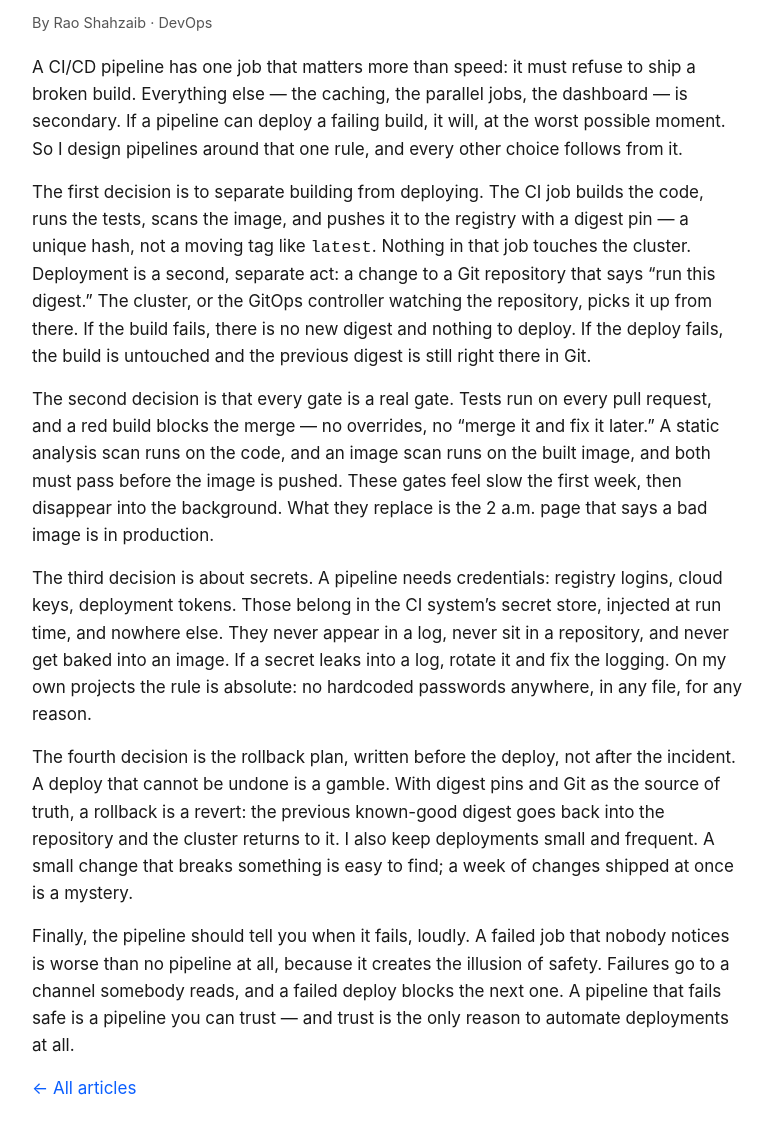
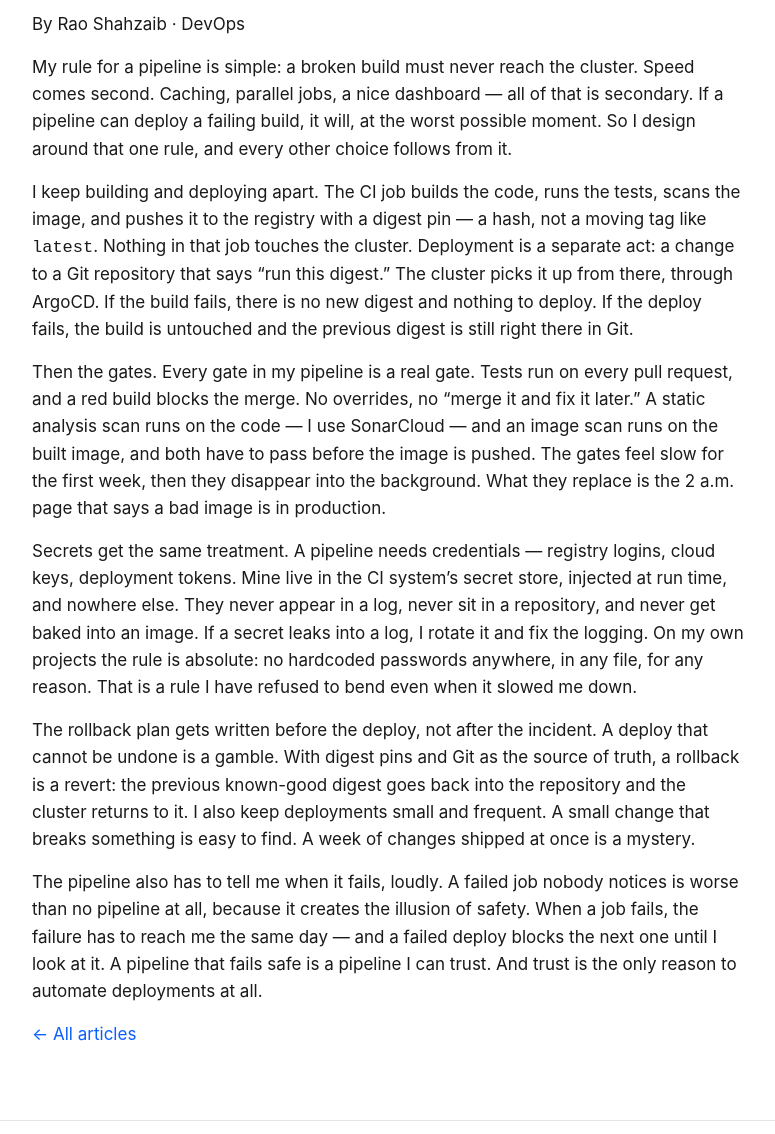
Before and after one commit to ShahzaibRao/raoshahzaib-site, an Astro site: page /blog/cicd-pipeline-design in a window 1280 px wide. Shown: the part 166-1300 px from the top of the page, without its empty margins (252-1027 px from the left). Built offline with nearby package versions, Linux system fonts and the light colour scheme; Astro itself is replaced by a stand-in of ours.

Commit message:
Rewrite cicd-pipeline-design in first-person voice with real project details (humanize, remove AI feel)

```diff
--- a/src/content/blog/cicd-pipeline-design.md
+++ b/src/content/blog/cicd-pipeline-design.md
@@ -4,10 +4,16 @@ description: "A good pipeline is not the fastest one. It is the one that refuses
 slug: "cicd-pipeline-design"
 ---
 
-<p class="meta">By Rao Shahzaib &middot; DevOps</p>
-<p>A CI/CD pipeline has one job that matters more than speed: it must refuse to ship a broken build. Everything else &mdash; the caching, the parallel jobs, the dashboard &mdash; is secondary. If a pipeline can deploy a failing build, it will, at the worst possible moment. So I design pipelines around that one rule, and every other choice follows from it.</p>
-<p>The first decision is to separate building from deploying. The CI job builds the code, runs the tests, scans the image, and pushes it to the registry with a digest pin &mdash; a unique hash, not a moving tag like <code>latest</code>. Nothing in that job touches the cluster. Deployment is a second, separate act: a change to a Git repository that says &ldquo;run this digest.&rdquo; The cluster, or the GitOps controller watching the repository, picks it up from there. If the build fails, there is no new digest and nothing to deploy. If the deploy fails, the build is untouched and the previous digest is still right there in Git.</p>
-<p>The second decision is that every gate is a real gate. Tests run on every pull request, and a red build blocks the merge &mdash; no overrides, no &ldquo;merge it and fix it later.&rdquo; A static analysis scan runs on the code, and an image scan runs on the built image, and both must pass before the image is pushed. These gates feel slow the first week, then disappear into the background. What they replace is the 2 a.m. page that says a bad image is in production.</p>
-<p>The third decision is about secrets. A pipeline needs credentials: registry logins, cloud keys, deployment tokens. Those belong in the CI system&rsquo;s secret store, injected at run time, and nowhere else. They never appear in a log, never sit in a repository, and never get baked into an image. If a secret leaks into a log, rotate it and fix the logging. On my own projects the rule is absolute: no hardcoded passwords anywhere, in any file, for any reason.</p>
-<p>The fourth decision is the rollback plan, written before the deploy, not after the incident. A deploy that cannot be undone is a gamble. With digest pins and Git as the source of truth, a rollback is a revert: the previous known-good digest goes back into the repository and the cluster returns to it. I also keep deployments small and frequent. A small change that breaks something is easy to find; a week of changes shipped at once is a mystery.</p>
-<p>Finally, the pipeline should tell you when it fails, loudly. A failed job that nobody notices is worse than no pipeline at all, because it creates the illusion of safety. Failures go to a channel somebody reads, and a failed deploy blocks the next one. A pipeline that fails safe is a pipeline you can trust &mdash; and trust is the only reason to automate deployments at all.</p>
+By Rao Shahzaib · DevOps
+
+My rule for a pipeline is simple: a broken build must never reach the cluster. Speed comes second. Caching, parallel jobs, a nice dashboard — all of that is secondary. If a pipeline can deploy a failing build, it will, at the worst possible moment. So I design around that one rule, and every other choice follows from it.
+
+I keep building and deploying apart. The CI job builds the code, runs the tests, scans the image, and pushes it to the registry with a digest pin — a hash, not a moving tag like `latest`. Nothing in that job touches the cluster. Deployment is a separate act: a change to a Git repository that says "run this digest." The cluster picks it up from there, through ArgoCD. If the build fails, there is no new digest and nothing to deploy. If the deploy fails, the build is untouched and the previous digest is still right there in Git.
+
+Then the gates. Every gate in my pipeline is a real gate. Tests run on every pull request, and a red build blocks the merge. No overrides, no "merge it and fix it later." A static analysis scan runs on the code — I use SonarCloud — and an image scan runs on the built image, and both have to pass before the image is pushed. The gates feel slow for the first week, then they disappear into the background. What they replace is the 2 a.m. page that says a bad image is in production.
+
+Secrets get the same treatment. A pipeline needs credentials — registry logins, cloud keys, deployment tokens. Mine live in the CI system's secret store, injected at run time, and nowhere else. They never appear in a log, never sit in a repository, and never get baked into an image. If a secret leaks into a log, I rotate it and fix the logging. On my own projects the rule is absolute: no hardcoded passwords anywhere, in any file, for any reason. That is a rule I have refused to bend even when it slowed me down.
+
+The rollback plan gets written before the deploy, not after the incident. A deploy that cannot be undone is a gamble. With digest pins and Git as the source of truth, a rollback is a revert: the previous known-good digest goes back into the repository and the cluster returns to it. I also keep deployments small and frequent. A small change that breaks something is easy to find. A week of changes shipped at once is a mystery.
+
+The pipeline also has to tell me when it fails, loudly. A failed job nobody notices is worse than no pipeline at all, because it creates the illusion of safety. When a job fails, the failure has to reach me the same day — and a failed deploy blocks the next one until I look at it. A pipeline that fails safe is a pipeline I can trust. And trust is the only reason to automate deployments at all.
```
